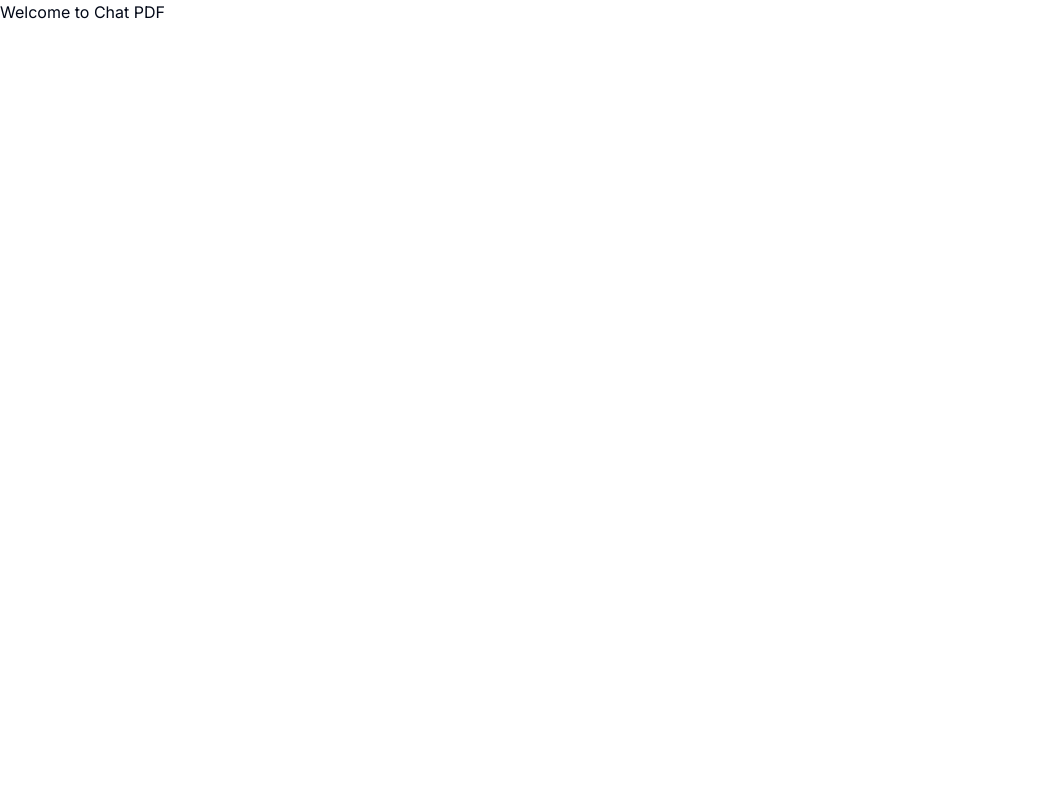
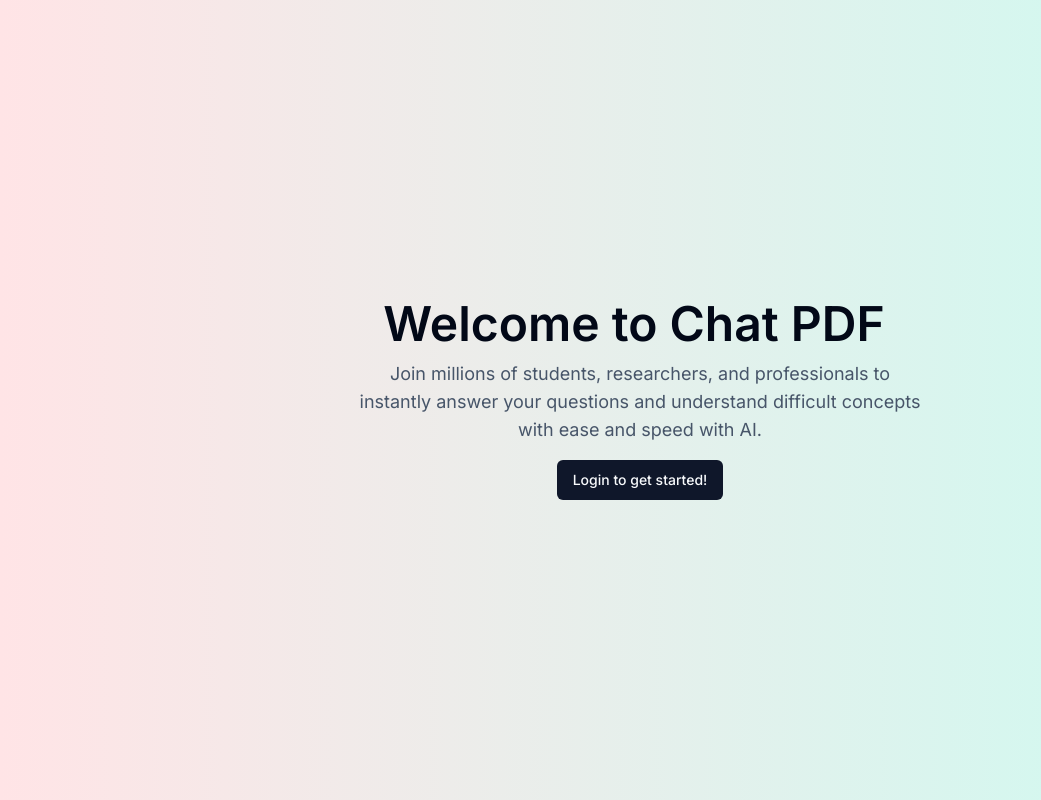
Before and after one commit to dealbisac/chatpdf, a Next.js app: page / in a window 1280 px wide. Shown: the whole page, without its empty margins (0-1041 px from the left). Built offline with nearby package versions, Linux system fonts and the light colour scheme; no server answers.

Commit message:
Feature: started basic setup of homepage

```diff
--- a/src/app/page.tsx
+++ b/src/app/page.tsx
@@ -1,9 +1,52 @@
 import Image from 'next/image'
+import { UserButton, auth } from '@clerk/nextjs'
+import { Button } from '@/components/ui/button'
+import Link from 'next/link';
 
-export default function Home() {
+export default async function Home() {
+  const { userId } = await auth();
+
+  const isAuth = !!userId;
+
+
   return (
-    <div className='flex text-center'>
-      <h1>Welcome to Chat PDF</h1>
+    <div className='w-screen min-h-screen bg-gradient-to-r from-rose-100 to-teal-100'>
+      <div className="absolute top-1/2 left-1/2 -translate-x-1/2 -translate-y-1/2">
+        <div className="flex flex-col items-center text-center">
+          <div className="flex items-center">
+            <h1 className='mr-3 text-5xl font-semibold'>
+              Welcome to Chat PDF
+            </h1>
+            <UserButton afterSignOutUrl="/" />
+          </div>
+
+          <div className="flex mt-2">
+            {isAuth &&
+              <Button>
+                Go to Chats
+              </Button>
+            }
+          </div>
+
+          <p className='max-w-xl mt-1 text-lg text-slate-600'>
+            Join millions of students, researchers, and professionals to instantly answer your questions and understand difficult concepts with ease and speed with AI.
+          </p>
+
+          <div className="w-full mt-4">
+            { isAuth ? (
+              <h1 className='text-2xl font-semibold'>
+                fileupload
+              </h1>
+            ) : (
+              <Link href="/sign-in">
+                <Button>
+                  Login to get started!
+                </Button>
+              </Link>
+            )}
+          </div>
+        </div>
+      </div>
     </div>
   )
 }
```
